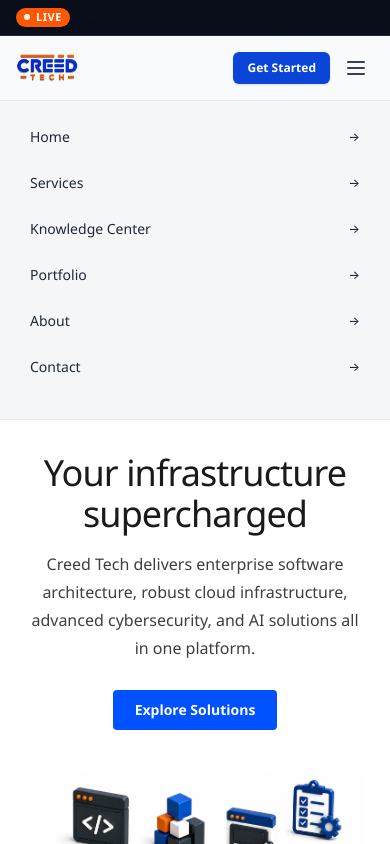
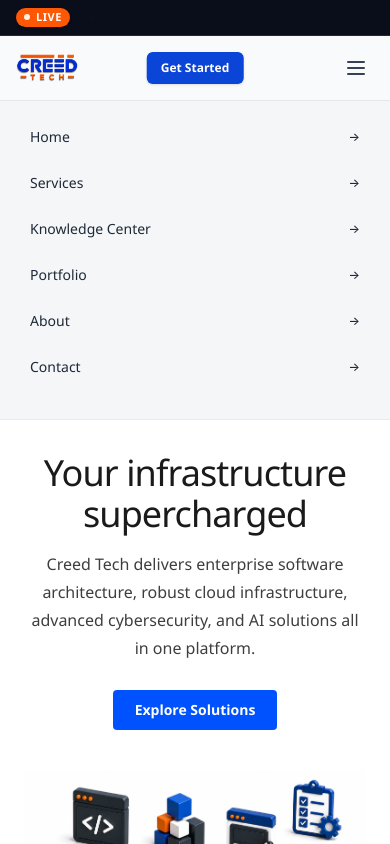
Before and after one commit to tariq200380/enterprise-app, a Next.js app: page / in a window 390 px wide. Both pictures are taken after a click on the label "Toggle mobile menu". Shown: the top 844 px of the page. Built offline with nearby package versions, Linux system fonts and the light colour scheme.

Commit message:
feat: center Get Started button on mobile header and add smooth pure CSS drawer transition

```diff
--- a/src/components/Navbar.tsx
+++ b/src/components/Navbar.tsx
@@ -7,9 +7,9 @@ export default function Navbar() {
       {/* Hidden Checkbox for Pure CSS Mobile Navigation (No useState, No JS) */}
       <input type="checkbox" id="mobile-menu-toggle" className="peer hidden" />
 
-      <nav className="max-w-7xl mx-auto px-4 sm:px-6 lg:px-8 h-16 sm:h-18 flex items-center justify-between">
+      <nav className="relative max-w-7xl mx-auto px-4 sm:px-6 lg:px-8 h-16 sm:h-18 flex items-center justify-between">
         {/* Brand Logo */}
-        <Link href="/" className="flex items-center gap-2">
+        <Link href="/" className="flex items-center gap-2 shrink-0">
           <Image
             src="/images/logo.webp"
             alt="Creed Tech"
@@ -42,11 +42,21 @@ export default function Navbar() {
           </Link>
         </div>
 
-        {/* Action Button & Mobile Hamburger Toggle */}
+        {/* Mobile Center Action Button (Perfect Horizontal & Vertical Center on Mobile) */}
+        <div className="md:hidden absolute left-1/2 top-1/2 -translate-x-1/2 -translate-y-1/2 flex items-center justify-center pointer-events-auto">
+          <Link
+            href="/contact"
+            className="bg-[#0B45D8] hover:bg-[#093bb8] text-white text-xs sm:text-sm font-semibold px-3.5 sm:px-4 py-2 rounded-md transition-colors shadow-sm whitespace-nowrap"
+          >
+            Get Started
+          </Link>
+        </div>
+
+        {/* Right: Desktop Action Button & Mobile Hamburger Toggle */}
         <div className="flex items-center gap-2 sm:gap-3">
           <Link
             href="/contact"
-            className="bg-[#0B45D8] hover:bg-[#093bb8] text-white text-xs sm:text-sm font-semibold px-3.5 sm:px-5 py-2 sm:py-2.5 rounded-md transition-colors shadow-sm"
+            className="hidden md:inline-flex bg-[#0B45D8] hover:bg-[#093bb8] text-white text-xs sm:text-sm font-semibold px-3.5 sm:px-5 py-2 sm:py-2.5 rounded-md transition-colors shadow-sm"
           >
             Get Started
           </Link>
@@ -64,8 +74,9 @@ export default function Navbar() {
         </div>
       </nav>
 
-      {/* Mobile Drawer Navigation (Pure CSS via peer-checked) */}
-      <div className="hidden peer-checked:block md:hidden w-full bg-[#F4F6F8] border-t border-gray-200">
+      {/* Mobile Drawer Navigation (Smooth pure CSS slide via Tailwind grid-rows transition) */}
+      <div className="grid grid-rows-[0fr] peer-checked:grid-rows-[1fr] opacity-0 peer-checked:opacity-100 transition-all duration-300 ease-in-out md:hidden w-full bg-[#F4F6F8] border-t border-transparent peer-checked:border-gray-200 overflow-hidden">
+        <div className="overflow-hidden min-h-0">
           <div className="px-4 py-4 max-h-[80vh] overflow-y-auto">
             <ul className="flex flex-col space-y-1.5 mb-4">
               <li>
@@ -125,6 +136,7 @@ export default function Navbar() {
             </ul>
           </div>
         </div>
+      </div>
     </header>
   );
 }
```
Lines whose indentation alone changed are shown as unchanged.
